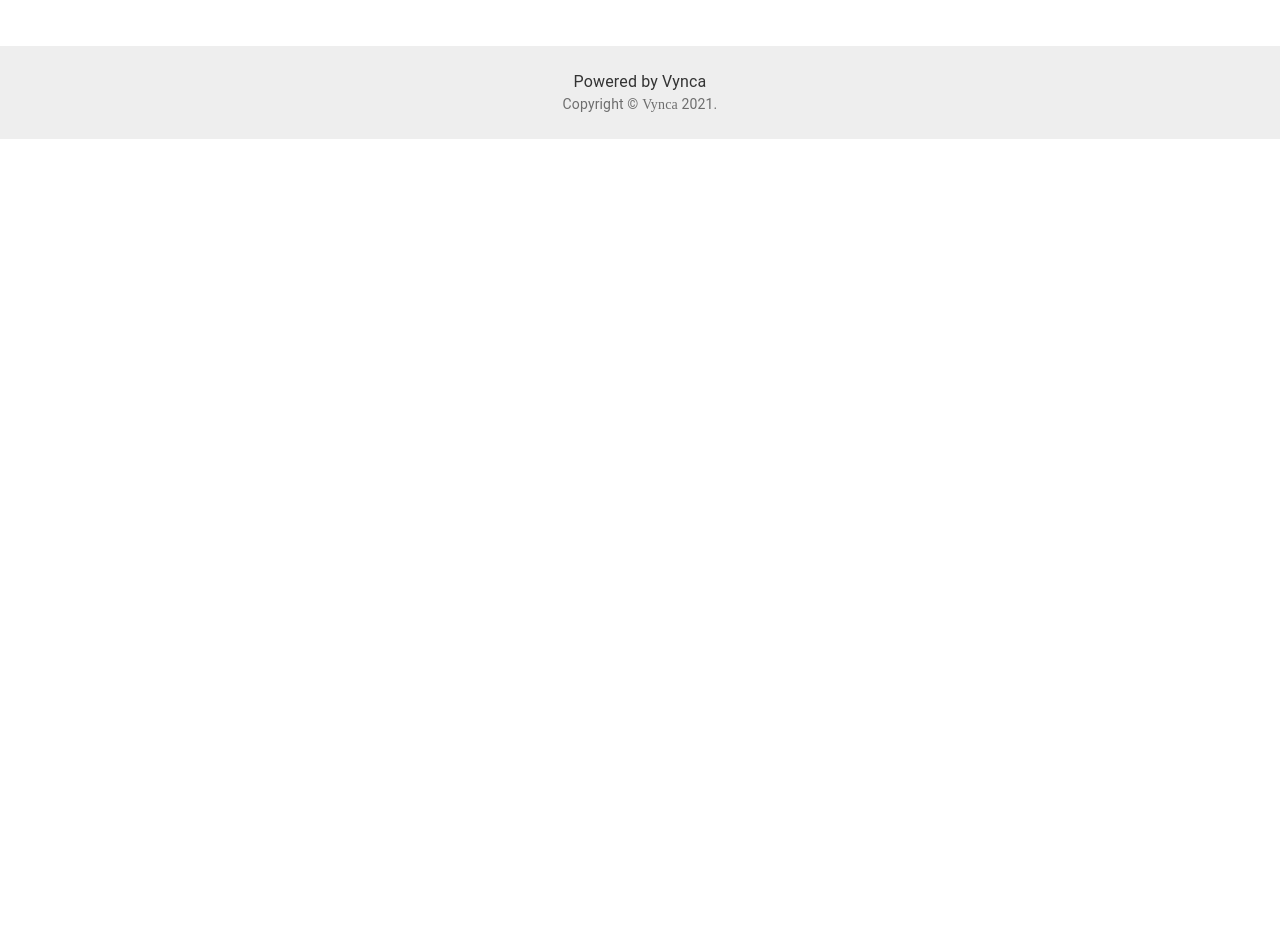
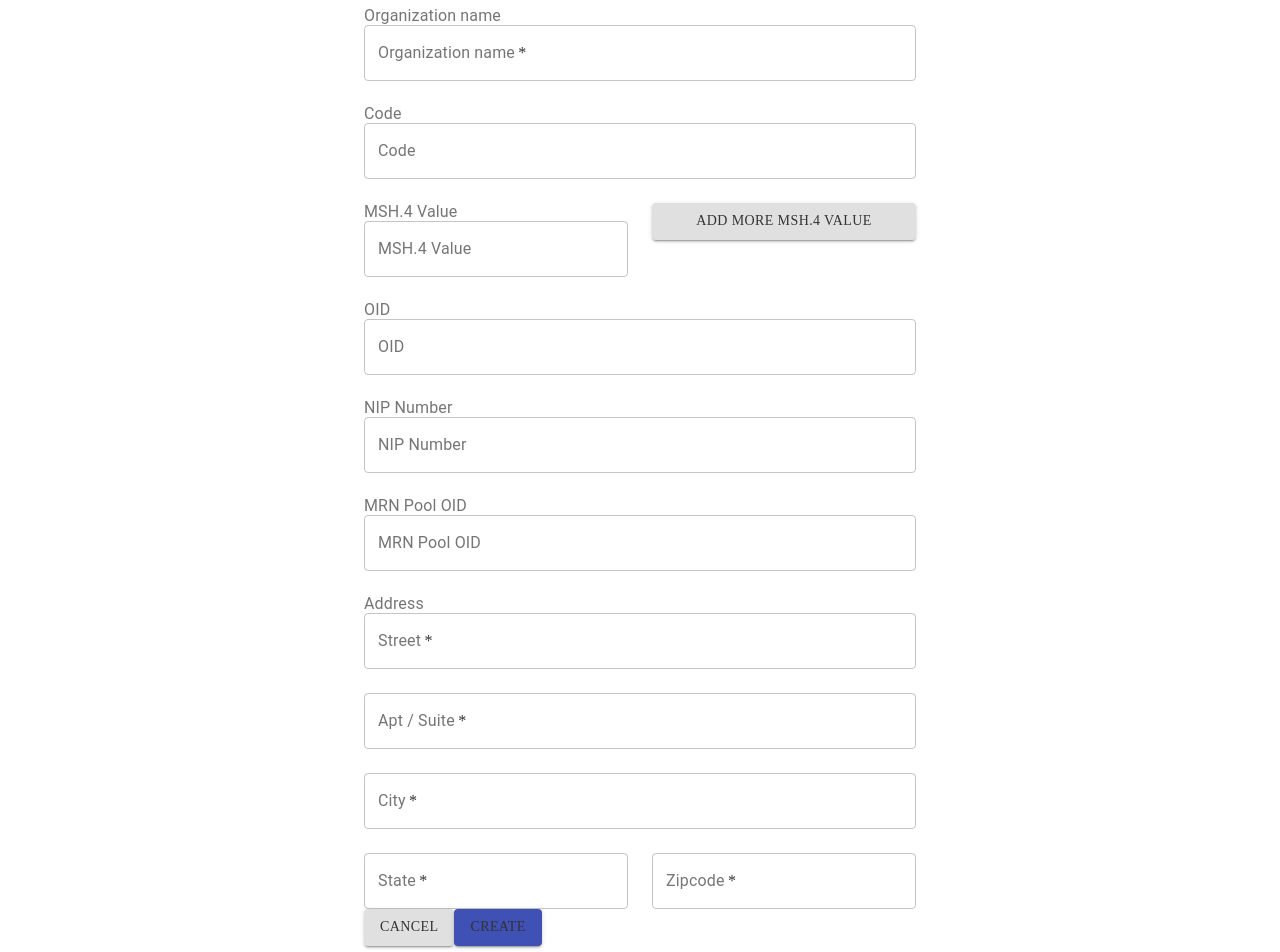
Before and after one commit to chengr4/fake-org-website, a React (Create React App) app: page /registration in a window 1280 px wide. Shown: the part 160-1112 px from the top of the page. Before the commit the page ends 800 px from the top, so only its background shows below. Built offline with nearby package versions, Linux system fonts and the light colour scheme.

Commit message:
finish registration prototype

```diff
--- a/src/views/RegistrationPage.js
+++ b/src/views/RegistrationPage.js
@@ -1,7 +1,155 @@
+import React from "react";
+import Grid from "@material-ui/core/Grid";
+import Typography from "@material-ui/core/Typography";
+import { Container, FormLabel } from "@material-ui/core";
+import TextField from "@material-ui/core/TextField";
+import Button from '@material-ui/core/Button';
+import Card from '@material-ui/core/Card';
+
 const RegistrationPage = () => {
   return (
-    <p>RegistrationPage</p>
-   );
-}
+    <Container>
+    <form>
+      <Typography variant="h6" gutterBottom>
+        CREATE ORGANIZATION
+      </Typography>
+      <Grid container spacing={3}>
+        <Grid item xs={12}>
+          <FormLabel>Organization name</FormLabel>
+          <TextField
+            required
+            variant="outlined"
+            id="organizationName"
+            name="organizationName"
+            label="Organization name"
+            fullWidth
+          />
+        </Grid>
+        <Grid item xs={12}>
+          <FormLabel>Code</FormLabel>
+          <TextField
+            variant="outlined"
+            id="code"
+            name="code"
+            label="Code"
+            fullWidth
+          />
+        </Grid>
+        <Grid item xs={12} sm={6}>
+          <FormLabel>MSH.4 Value</FormLabel>
+          <TextField
+            variant="outlined"
+            id="MSH4Value"
+            name="MSH4Value"
+            label="MSH.4 Value"
+            fullWidth
+          />
+        </Grid>
+        <Grid item xs={12} sm={6}>
+          <Button variant="contained" color="purple" fullWidth>
+            ADD MORE MSH.4 VALUE
+          </Button>
+        </Grid>
+        <Grid item xs={12}>
+          <FormLabel>OID</FormLabel>
+          <TextField
+            variant="outlined"
+            id="oid"
+            name="oid"
+            label="OID"
+            fullWidth
+          />
+        </Grid>
+        <Grid item xs={12}>
+          <FormLabel>NIP Number</FormLabel>
+          <TextField
+            variant="outlined"
+            id="nip"
+            name="nip"
+            label="NIP Number"
+            fullWidth
+          />
+        </Grid>
+        <Grid item xs={12}>
+          <FormLabel>MRN Pool OID</FormLabel>
+          <TextField
+            variant="outlined"
+            id="mrnPoolOID"
+            name="mrnPoolOID"
+            label="MRN Pool OID"
+            fullWidth
+          />
+        </Grid>
+        <Grid item xs={12}>
+          <FormLabel>Address</FormLabel>
+          <TextField
+            required
+            variant="outlined"
+            id="street"
+            name="street"
+            label="Street"
+            fullWidth
+          />
+        </Grid>
+        <Grid item xs={12}>
+          <TextField
+            required
+            variant="outlined"
+            id="as"
+            name="as"
+            label="Apt / Suite"
+            fullWidth
+            autoComplete="shipping address-line2"
+          />
+        </Grid>
+        <Grid item xs={12}>
+          <TextField
+            required
+            variant="outlined"
+            id="city"
+            name="city"
+            label="City"
+            fullWidth
+            autoComplete="shipping address-level2"
+          />
+        </Grid>
+        <Grid item xs={12} sm={6}>
+          <TextField
+            variant="outlined"
+            required
+            id="state"
+            name="state"
+            label="State"
+            fullWidth
+          />
+        </Grid>
+        <Grid item xs={12} sm={6}>
+          <TextField
+            required
+            variant="outlined"
+            id="zip"
+            name="zip"
+            label="Zipcode"
+            fullWidth
+          />
+        </Grid>
+      </Grid>
+    </form>
+    <Button
+    type="submit"
+    variant="contained"
+  >
+    cancel
+  </Button>
+  <Button
+    type="submit"
+    variant="contained"
+    color="primary"
+  >
+    create
+  </Button>
+  </Container>
+  );
+};
 
 export default RegistrationPage;
```
